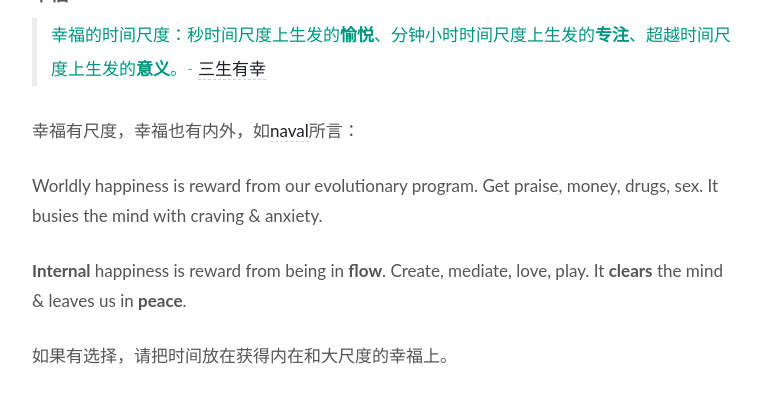
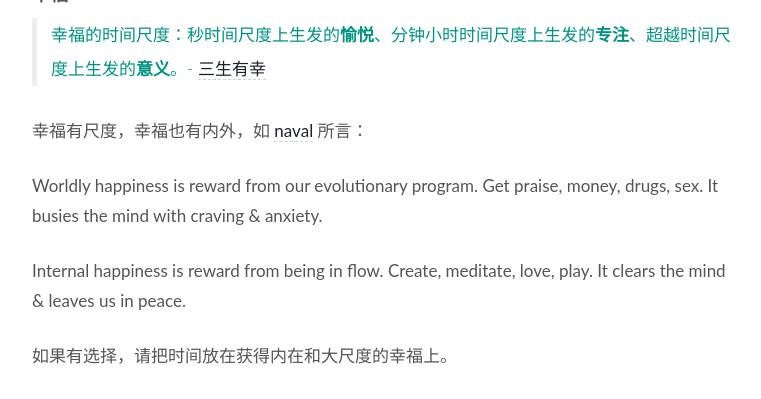
Before and after one commit to WillWang-X/willwang-x.github.io, a Jekyll site: the page built from _posts/blogs/2019-01-01-life-README.md, in a window 1280 px wide and 900 px high, scrolled down 1830 px. Shown: the top 399 px of the window, without its empty margins (258-1019 px from the left). Built offline with Jekyll 4.4.1, drawn with Linux system fonts in a browser that asks for light colours.

Commit message:
Update in batch

```diff
--- a/_posts/blogs/2019-01-01-life-README.md
+++ b/_posts/blogs/2019-01-01-life-README.md
@@ -52,11 +52,11 @@ published: true
 
 > 幸福的时间尺度：秒时间尺度上生发的**愉悦**、分钟小时时间尺度上生发的**专注**、超越时间尺度上生发的**意义**。- [三生有幸](https://book.douban.com/subject/27663156/)
 
-幸福有尺度，幸福也有内外，如[naval](https://twitter.com/naval/status/1053206878157627392?lang=en)所言：
+幸福有尺度，幸福也有内外，如 [naval](https://twitter.com/naval/status/1053206878157627392?lang=en) 所言：
 
 Worldly happiness is reward from our evolutionary program. Get praise, money, drugs, sex. It busies the mind with craving & anxiety.
 
-**Internal** happiness is reward from being in **flow**. Create, mediate, love, play. It **clears** the mind & leaves us in **peace**.
+Internal happiness is reward from being in flow. Create, meditate, love, play. It clears the mind & leaves us in peace.
 
 如果有选择，请把时间放在获得内在和大尺度的幸福上。
 
```
Also changed, not shown: _posts/blogs/2019-02-05-what-shaped-me.md (+1 -1 lines).
